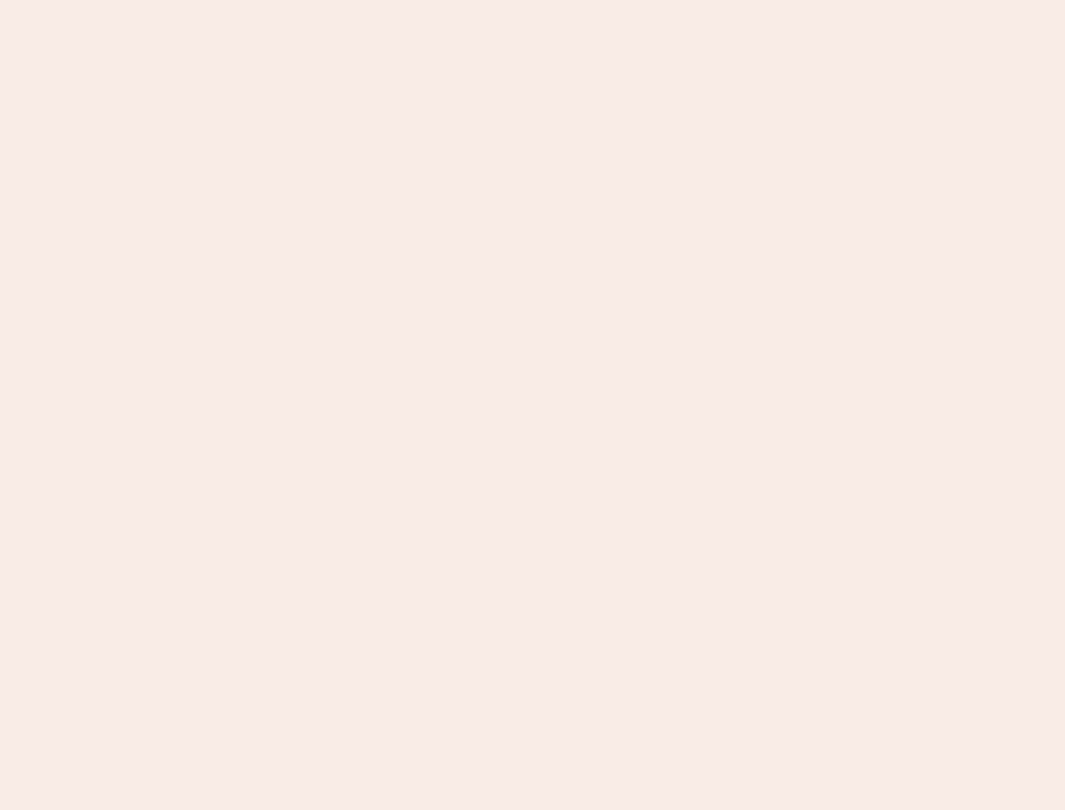
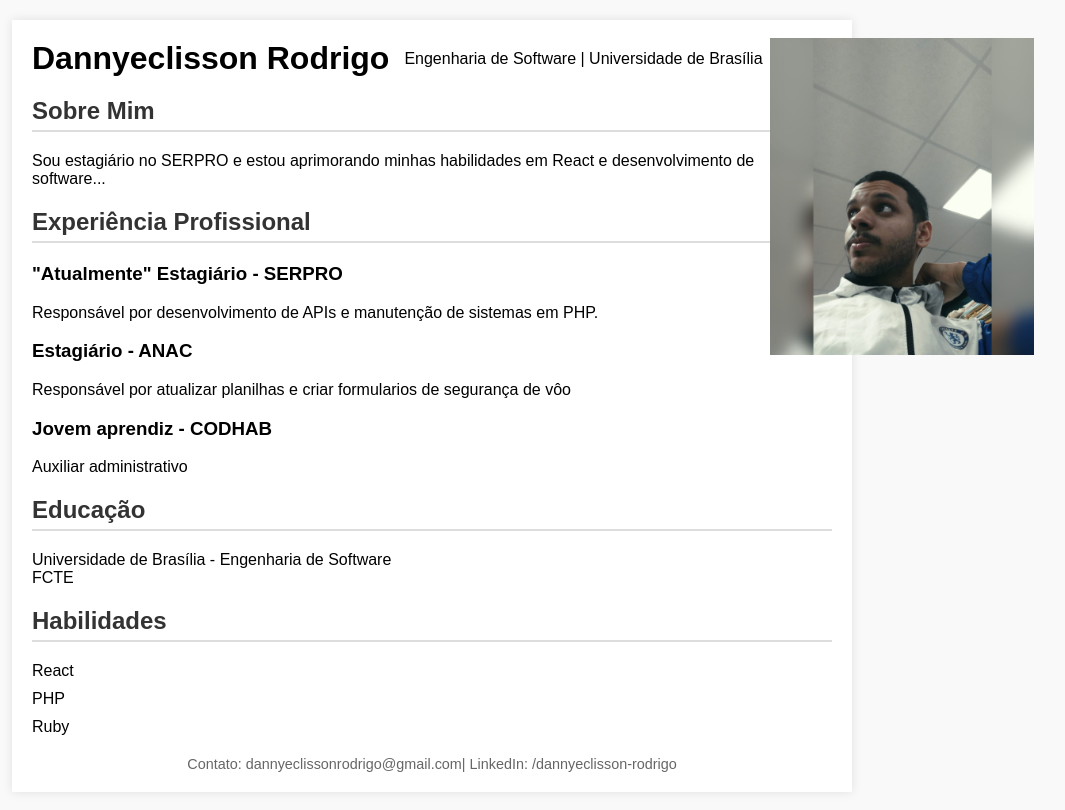
Before and after one commit to clara-ribeiro/eps-mds-2024.2, a React (Create React App) app in the folder sentinelas-membros/: page /dannyeclisson in a window 1280 px wide. Before the commit this address had no page. Shown: the whole page, without its empty margins (208-1273 px from the left). Built offline with nearby package versions, Linux system fonts and the light colour scheme; a web font is replaced by a local one.

Commit message:
primeiro-commit

```diff
--- a/sentinelas-membros/src/App.js
+++ b/sentinelas-membros/src/App.js
@@ -2,6 +2,7 @@ import React from 'react';
 import { BrowserRouter as Router, Routes, Route } from 'react-router-dom';
 import Home from './pages/Home';
 import ClaraRibeiro from './pages/ClaraRibeiro';
+import DannyeclissonRodrigo from './pages/DannyeclissonRodrigo';
 
 function App() {
   return (
@@ -9,6 +10,7 @@ function App() {
       <Routes>
         <Route path="/" element={<Home />} />
         <Route path="/clara" element={<ClaraRibeiro />}/>
+        <Route path="/dannyeclisson" element={<DannyeclissonRodrigo />}/>
       </Routes>
     </Router>
   );
--- /dev/null
+++ b/sentinelas-membros/src/pages/DannyeclissonRodrigo/index.css
@@ -0,0 +1,57 @@
+/* App.css */
+body {
+    font-family: Arial, sans-serif;
+    background-color: #f9f9f9;
+    margin: 0;
+    padding: 0;
+}
+
+.App {
+    width: 80%;
+    max-width: 800px;
+    margin: 20px auto;
+    background-color: #fff;
+    padding: 20px;
+    box-shadow: 0 0 10px rgba(0, 0, 0, 0.1);
+}
+
+.header {
+    display: flex;
+    align-items: center;
+    gap: 15px;
+    text-align: left;
+    margin-bottom: 20px;
+}
+
+.header img {
+    width: 264px;
+    height: 317px;
+}
+header h1 {
+    margin: 0;
+}
+
+section {
+    margin-bottom: 20px;
+}
+
+section h2 {
+    color: #333;
+    border-bottom: 2px solid #ddd;
+    padding-bottom: 5px;
+}
+
+ul {
+    list-style-type: none;
+    padding: 0;
+}
+
+li {
+    margin-bottom: 10px;
+}
+
+footer {
+    text-align: center;
+    font-size: 0.9em;
+    color: #666;
+}
--- /dev/null
+++ b/sentinelas-membros/src/pages/DannyeclissonRodrigo/index.jsx
@@ -0,0 +1,59 @@
+import React from 'react';
+import './index.css';
+import profilepicture from './profilepicture.jpeg';
+
+function App() {
+    return (
+        <div className="App">
+            <header className="header">
+                <img src={profilepicture} alt="profilepicture" className="profile-picture" />
+                <h1>Dannyeclisson Rodrigo</h1>
+                <p>Engenharia de Software | Universidade de Brasília</p>
+            </header>
+
+            <section>
+                <h2>Sobre Mim</h2>
+                <p>Sou estagiário no SERPRO e estou aprimorando minhas habilidades em React e desenvolvimento de software...</p>
+            </section>
+
+            <section>
+                <h2>Experiência Profissional</h2>
+                <ul>
+                    <li>
+                        <h3>"Atualmente" Estagiário - SERPRO</h3>
+                        <p>Responsável por desenvolvimento de APIs e manutenção de sistemas em PHP.</p>
+                    </li>
+                    <li>
+                        <h3>Estagiário - ANAC</h3>
+                        <p>Responsável por atualizar planilhas e criar formularios de segurança de vôo</p>
+                    </li>
+                    <li>
+                        <h3>Jovem aprendiz - CODHAB</h3>
+                        <p>Auxiliar administrativo</p>
+                    </li>
+                </ul>
+            </section>
+
+            <section>
+                <h2>Educação</h2>
+                <p>Universidade de Brasília - Engenharia de Software</p>
+                <p>FCTE</p>
+            </section>
+
+            <section>
+                <h2>Habilidades</h2>
+                <ul>
+                    <li>React</li>
+                    <li>PHP</li>
+                    <li>Ruby</li>
+                </ul>
+            </section>
+
+            <footer>
+                <p>Contato: dannyeclissonrodrigo@gmail.com| LinkedIn: /dannyeclisson-rodrigo</p>
+            </footer>
+        </div>
+    );
+}
+
+export default App;
```
Also changed, not shown: sentinelas-membros/src/pages/DannyeclissonRodrigo/profilepicture.jpeg (added).
